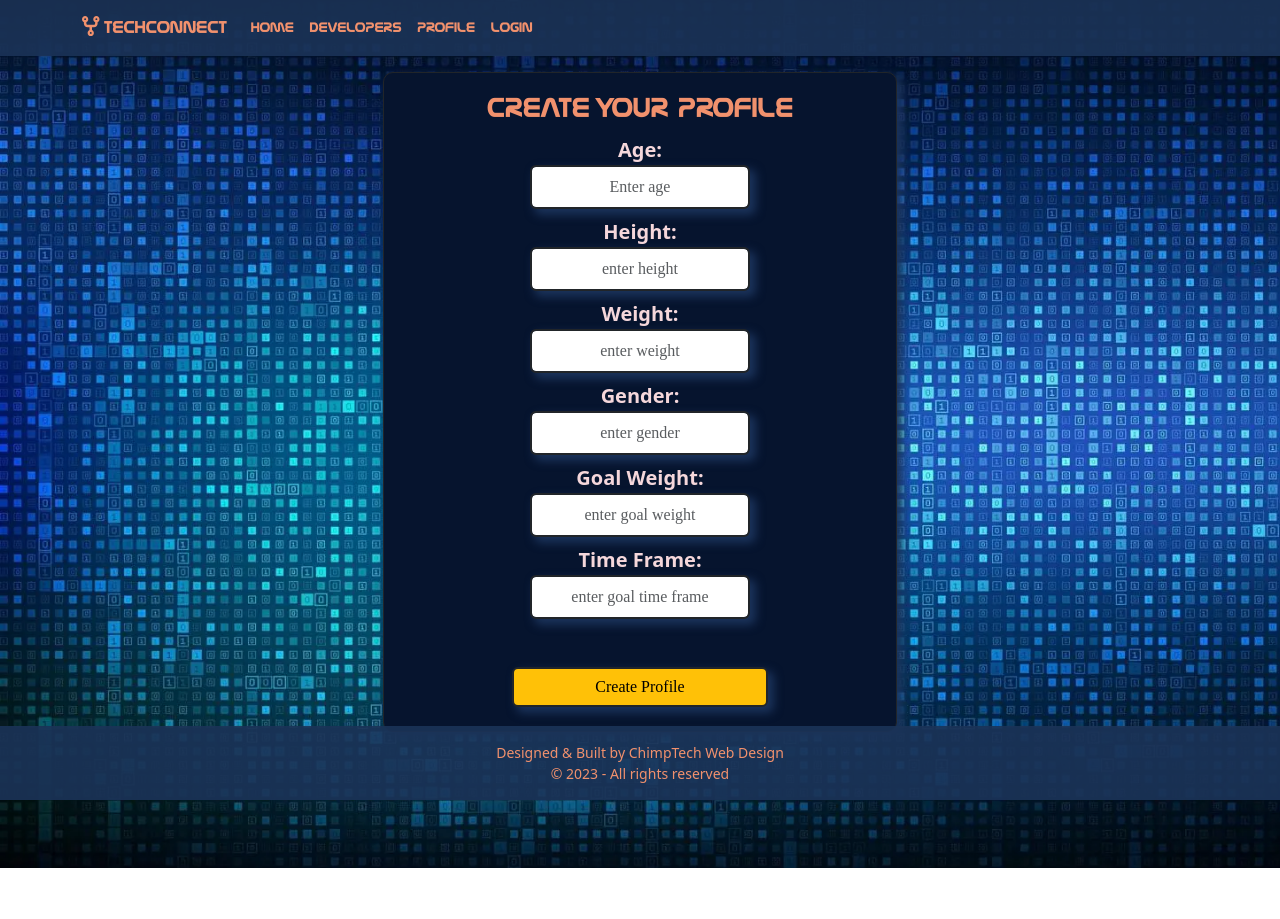
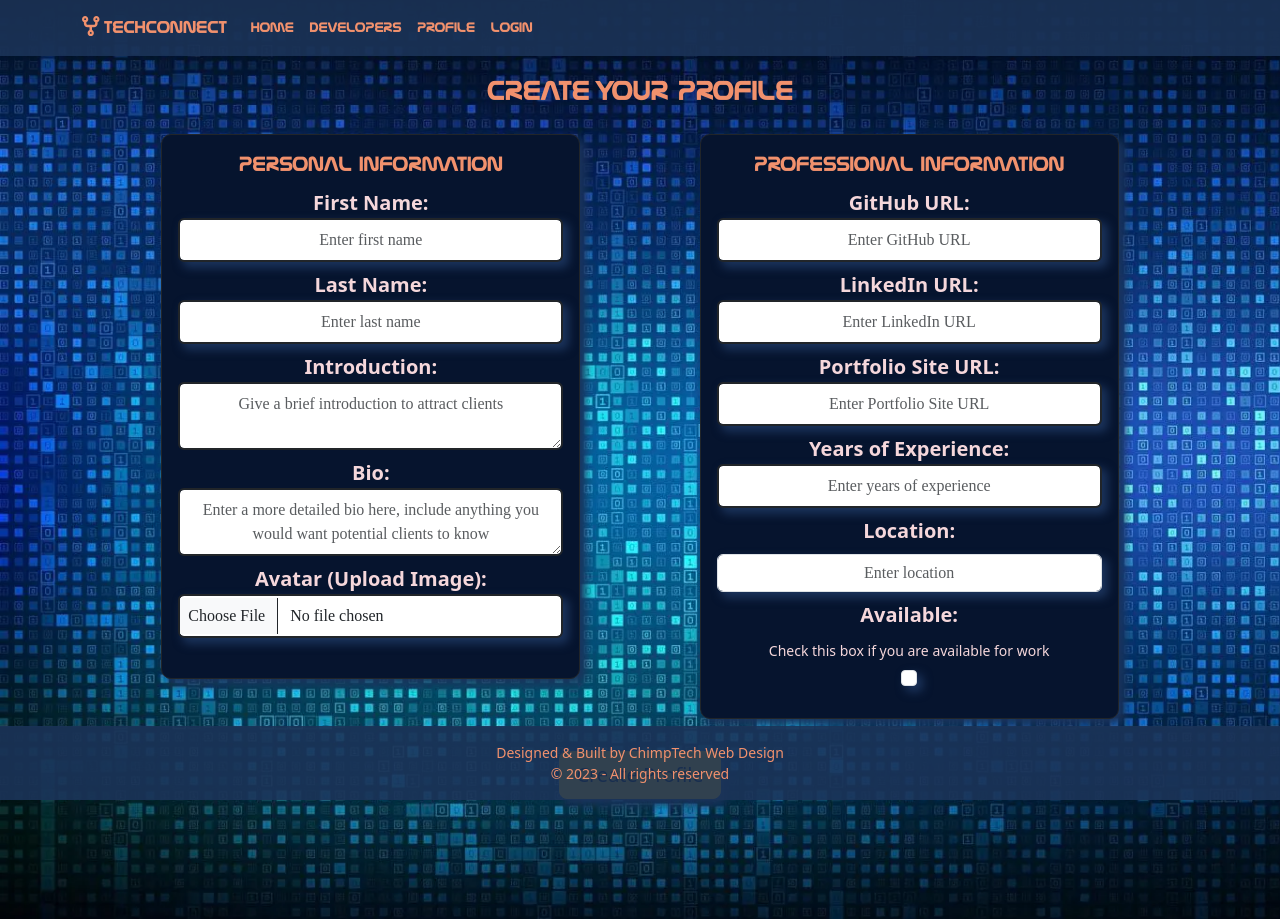
Before and after one commit to KSheridan86/TechConnect, a React (Create React App) app: page /create-profile in a window 1280 px wide. Before the commit the page ends 868 px from the top, so only its background shows below. Built offline with nearby package versions, Linux system fonts and the light colour scheme; a web font is replaced by a local one.

Commit message:
page one of developers profile form added

```diff
--- a/src/views/CreateProfile.js
+++ b/src/views/CreateProfile.js
@@ -10,12 +10,19 @@ const api = axios.create({
 const CreateProfile = () => {
     const navigate = useNavigate();
     const [profile, setProfile] = useState({
-        age: '',
-        height: '',
-        weight: '',
-        gender: '',
-        goal_weight: '',
-        goal_time_frame: '',
+      username: '',
+      firstName: '',
+      lastName: '',
+      email: '',
+      intro: '',
+      bio: '',
+      avatar: '', // You can store the avatar URL here
+      location: '',
+      githubUrl: '',
+      linkedinUrl: '',
+      portfolioUrl: '',
+      yearsExperience: '',
+      available: false, // Set to false by default
     });
 
     // Retrieve UserData from local storage
@@ -24,6 +31,25 @@ const CreateProfile = () => {
     const handleInputChange = event => {
         const { name, value } = event.target;
         setProfile(prevProfile => ({ ...prevProfile, [name]: value }));
+    };
+
+    const handleAvatarChange = (event) => {
+      const file = event.target.files[0];
+      if (file) {
+        const reader = new FileReader();
+        reader.onload = (e) => {
+          setProfile((prevProfile) => ({
+            ...prevProfile,
+            avatar: e.target.result,
+          }));
+        };
+        reader.readAsDataURL(file);
+      }
+    };
+
+    const handleAvailabilityChange = (event) => {
+      const { name, checked } = event.target;
+      setProfile((prevProfile) => ({ ...prevProfile, [name]: checked }));
     };
 
     const handleSubmit = async event => {
@@ -40,80 +66,137 @@ const CreateProfile = () => {
         }
     };
 
+
     return (
       <div className='container'>
-        <div className="row justify-content-center login">
-          <div className="col-12 col-lg-6">
-            <div className="glass-box border-dark m-3">
-              <h2 className="nasa-black text-center text-uppercase mt-3">Create your Profile<br /></h2>
+        <div className='row justify-content-center login'>
+          <div className='col-12'>
+            <h2 className='nasa-black text-center text-uppercase mt-3'>
+              Create your Profile
+            </h2>
+
             <form onSubmit={handleSubmit}>
-                <div className="d-flex justify-content-center align-items-center">
-                  <div className="row">
-                    <div className="col-12 text-center">
-                      <label className="fw-bold fs-5">Age:</label>
+              <div className='row justify-content-evenly text-center'>
+                <div className='col-md-5 mb-3'>
+                  <div className='glass-box border-dark m-3 p-3'>
+                    <h4 className="nasa text-uppercase">Personal Information</h4>
+                    <div className='mb-3'>
+                      <label className='fw-bold fs-5'>First Name:</label>
                       <input
-                        className="text-center border border-dark border-2 p-2 form-control mb-2 hand-writing"
-                        type="text"
-                        name="age"
-                        placeholder="Enter age"
+                        className='text-center border border-dark border-2 p-2 form-control mb-2 hand-writing'
+                        type='text'
+                        name='firstName'
+                        placeholder='Enter first name'
                         onChange={handleInputChange}
                       />
-                      <label className="fw-bold fs-5">Height:</label>
+                      <label className='fw-bold fs-5'>Last Name:</label>
                       <input
-                        className="text-center border border-dark border-2 p-2 form-control mb-2 hand-writing"
-                        type="text"
-                        name="height"
-                        placeholder="enter height"
+                        className='text-center border border-dark border-2 p-2 form-control mb-2 hand-writing'
+                        type='text'
+                        name='lastName'
+                        placeholder='Enter last name'
                         onChange={handleInputChange}
                       />
-                      <label className="fw-bold fs-5">Weight:</label>
-                      <input
-                        className="text-center border border-dark border-2 p-2 form-control mb-2 hand-writing"
-                        type="text"
-                        name="weight"
-                        placeholder="enter weight"
+                      <label className='fw-bold fs-5'>Introduction:</label>
+                      <textarea
+                        className='text-center border border-dark border-2 p-2 form-control mb-2 hand-writing'
+                        name='intro'
+                        placeholder='Give a brief introduction to attract clients'
                         onChange={handleInputChange}
                       />
-                      <label className="fw-bold fs-5">Gender:</label>
-                      <input
-                        className="text-center border border-dark border-2 p-2 form-control mb-2 hand-writing"
-                        type="text"
-                        name="gender"
-                        placeholder="enter gender"
+                      <label className='fw-bold fs-5'>Bio:</label>
+                      <textarea
+                        className='text-center border border-dark border-2 p-2 form-control mb-2 hand-writing'
+                        name='bio'
+                        placeholder='Enter a more detailed bio here, include anything you would want potential clients to know'
                         onChange={handleInputChange}
                       />
-                      <label className="fw-bold fs-5">Goal Weight:</label>
+                      <label className='fw-bold fs-5'>Avatar (Upload Image):</label>
                       <input
-                        className="text-center border border-dark border-2 p-2 form-control mb-2 hand-writing"
-                        type="text"
-                        name="goal_weight"
-                        placeholder="enter goal weight"
+                        className='border border-dark border-2 p-2 form-control mb-4 hand-writing'
+                        type='file'
+                        accept='image/*'
+                        onChange={(event) => handleAvatarChange(event)}
+                      />
+                      {profile.avatar && (
+                        <div>
+                          <img src={profile.avatar} alt='Avatar Preview' width='100' height='100' />
+                        </div>
+                      )}
+                    </div>
+                  </div>
+                </div>
+
+                <div className='col-md-5 mb-3'>
+                  <div className='glass-box border-dark m-3 p-3'>
+                    <h4 className="nasa text-uppercase">Professional Information</h4>
+                    <div className='mb-3'>
+                      <label className='fw-bold fs-5'>GitHub URL:</label>
+                      <input
+                        className='text-center border border-dark border-2 p-2 form-control mb-2 hand-writing'
+                        type='text'
+                        name='githubUrl'
+                        placeholder='Enter GitHub URL'
                         onChange={handleInputChange}
                       />
-                      <label className="fw-bold fs-5">Time Frame:</label>
+                      <label className='fw-bold fs-5'>LinkedIn URL:</label>
                       <input
-                        className="text-center border border-dark border-2 p-2 form-control mb-2 hand-writing"
-                        type="text"
-                        name="goal_time_frame"
-                        placeholder="enter goal time frame"
+                        className='text-center border border-dark border-2 p-2 form-control mb-2 hand-writing'
+                        type='text'
+                        name='linkedinUrl'
+                        placeholder='Enter LinkedIn URL'
                         onChange={handleInputChange}
                       />
-                      <br></br>
-                    </div>
-                    <br></br>
+                      <label className='fw-bold fs-5'>Portfolio Site URL:</label>
+                      <input
+                        className='text-center border border-dark border-2 p-2 form-control mb-2 hand-writing'
+                        type='text'
+                        name='portfolioUrl'
+                        placeholder='Enter Portfolio Site URL'
+                        onChange={handleInputChange}
+                      />
+                      <label className='fw-bold fs-5'>Years of Experience:</label>
+                      <input
+                        className='text-center border border-dark border-2 p-2 form-control mb-2 hand-writing'
+                        type='text'
+                        name='yearsExperience'
+                        placeholder='Enter years of experience'
+                        onChange={handleInputChange}
+                      />
+                      <label className='form-label fw-bold fs-5'>Location:</label>
+                      <input
+                        className="form-control text-center hand-writing"
+                        type='text'
+                        name='location'
+                        placeholder='Enter location'
+                        onChange={handleInputChange}
+                      />
+                      <label className='form-label fw-bold fs-5 mt-2'>Available:</label>
+                      <br />
+                      <small>Check this box if you are available for work</small>
+                      <br />
+                      <input
+                        className='form-check-input mt-2'
+                        type='checkbox'
+                        name='available'
+                        checked={profile.available}
+                        onChange={handleAvailabilityChange}
+                      />
                     </div>
                   </div>
-                <div className="col-12 text-center hand-writing">
+                </div>
+              </div>
+              <div className='text-center'>
                 <button
-                    type="submit"
-                    className="btn btn-warning border-dark border-2 mt-3 mb-4 col-6 ">
+                  type='submit'
+                  className='btn btn-warning btn-lg'
+                >
                   Create Profile
                 </button>
               </div>
             </form>
           </div>
-          </div>
-          <div style={{height: "120px"}}></div>
+        <div style={{ height: '120px' }}></div>
       </div>
     </div>
     );
--- a/src/views/SignUp.js
+++ b/src/views/SignUp.js
@@ -22,6 +22,16 @@ const SignUp = ({ onLogin }) => {
     const handleInputChange = event => {
         const { name, value } = event.target;
         setUserData(prevUserData => ({ ...prevUserData, [name]: value }));
+    };
+
+    const clientSignUp = () => {
+      // Redirect the user to the home page
+      navigate("/");
+    };
+
+    const devSignUp = () => {
+      // Redirect the user to the "create-profile" page
+      navigate("/create-profile");
     };
 
     const loginAfterSignup = async (email, password) => {
@@ -106,11 +116,22 @@ const SignUp = ({ onLogin }) => {
                   </div>
                 </div>
                 <div className="col-12 text-center hand-writing">
-                  <button
-                    type="submit"
-                    className="btn btn-warning border-dark border-2 mt-3 mb-4 col-6">
-                    Sign Up
-                  </button>
+                  {accountType === "Developer" ? (
+                    <button
+                      type="submit"
+                      className="btn btn-warning border-dark border-2 mt-3 mb-4 col-6"
+                      onClick={devSignUp}>
+                      Sign Up
+                    </button>
+                  ) : (
+                    <button
+                      type="submit"
+                      className="btn btn-warning border-dark border-2 mt-3 mb-4 col-6"
+                      onClick={clientSignUp}>
+                      Sign Up
+                    </button>
+                  )}
+
                 </div>
               </form>
             </div>
```
Lines whose indentation alone changed are shown as unchanged.
